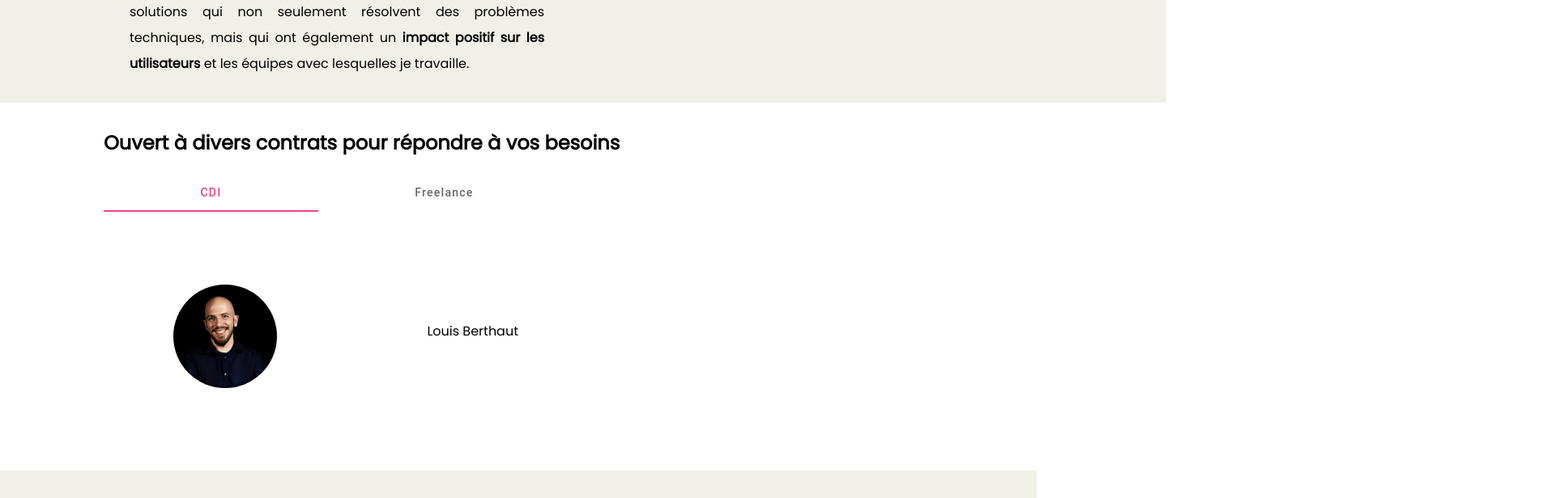
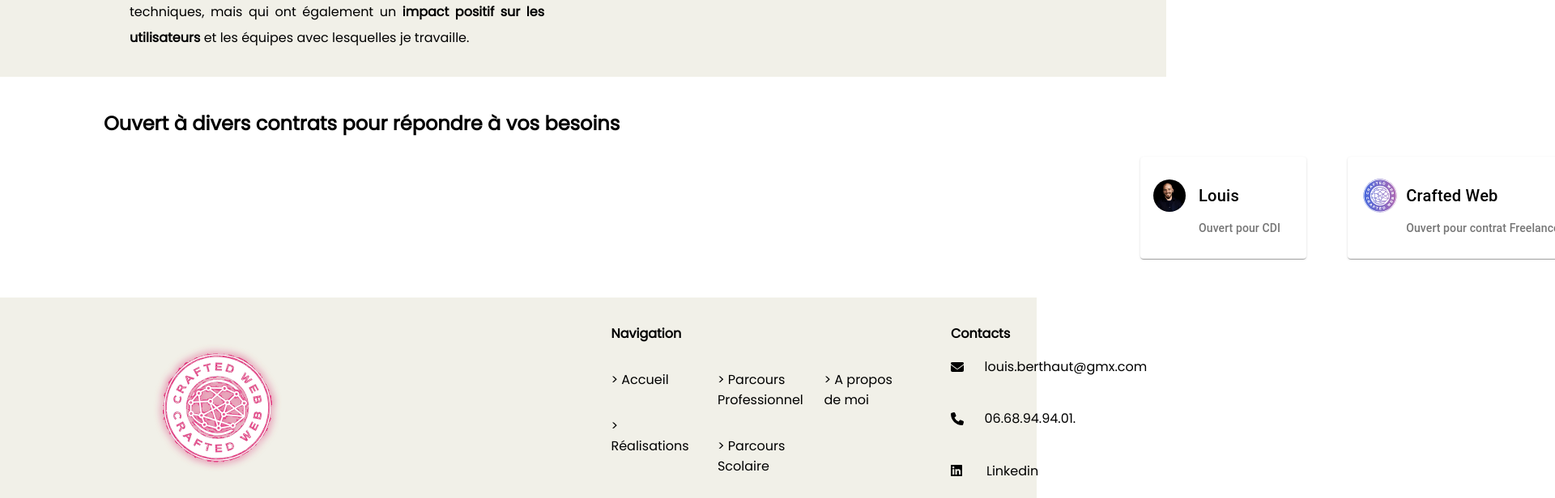
Before and after one commit to lberthaut/mysite, an Angular app: page / in a window 1280 px wide. Shown: the part 1040-1656 px from the top of the page at 81% size, 1920 px wide, since content can reach past the window. Built offline with nearby package versions, Linux system fonts and the light colour scheme.

Commit message:
add cards on index

```diff
--- a/src/app/components/prefooter/prefooter.component.scss
+++ b/src/app/components/prefooter/prefooter.component.scss
@@ -70,6 +70,6 @@
 }
 
   .contact_icon{
-    height: 4vh;
-    margin-right: 5vw;
+    height: 2vh;
+    margin-right: 3vw;
 }
--- a/src/app/pages/accueil/accueil.component.html
+++ b/src/app/pages/accueil/accueil.component.html
@@ -67,31 +67,47 @@
     </div>
   </div>
 
-  <div class="contracts_container">
+  <div class="cards_index_container">
     <h2 class="index_title">
       Ouvert à divers contrats pour répondre à vos besoins
     </h2>
-    <div class="contracts_box">
-      <mat-tab-group [color]="'accent'">
-        <mat-tab label="CDI">
-          <div class="contract_container">
-            <div class="pic_container">
-              <img class="pic_profile" src="assets/pics/pic_profile.png" />
-            </div>
-            <p class="contract_text">Louis Berthaut</p>
+    <div class="cards_container">
+      <mat-card class="card" id="card1">
+        <mat-card-header>
+          <div mat-card-avatar class="pic_container">
+            <img
+              class="pic_profile"
+              src="../../../assets/pics/pic_profile.png"
+            />
           </div>
-        </mat-tab>
-        <mat-tab label="Freelance"
-          ><div class="contract_container">
+          <mat-card-title class="card_title">
+            <p>Louis</p>
+          </mat-card-title>
+          <mat-card-subtitle class="card_subtitle">
+            <p>Ouvert pour CDI</p>
+          </mat-card-subtitle>
+        </mat-card-header>
+        <mat-card-content class="project_description"> </mat-card-content>
+      </mat-card>
+
+      <mat-card class="card" id="card2">
+        <mat-card-header>
+          <div mat-card-avatar>
             <img
-              class="logo"
+              class="logo_card"
               src="assets/logos/logo.svg"
               alt="logo crafted web"
             />
-            <p class="contract_text">Crafted Web</p>
-          </div></mat-tab
-        >
-      </mat-tab-group>
+          </div>
+          <mat-card-title class="card_title">
+            <p>Crafted Web</p>
+          </mat-card-title>
+          <mat-card-subtitle class="card_subtitle">
+            <p>Ouvert pour contrat Freelance</p>
+          </mat-card-subtitle>
+        </mat-card-header>
+        <mat-card-content class="card_description"> </mat-card-content>
+      </mat-card>
     </div>
   </div>
 </div>
--- a/src/app/pages/accueil/accueil.component.scss
+++ b/src/app/pages/accueil/accueil.component.scss
@@ -114,8 +114,12 @@
 }
 
 .cv_button{
-    margin: 6vh 0 4vh 20vh;
     cursor: pointer;
+    margin-bottom: 6vh;
+}
+
+.cv_link{
+  margin: 6vh 0 0 20vh;
 }
 
 .aboutme_text_container{
@@ -175,46 +179,44 @@
     line-height: 4vh;
 }
 
-.contracts_container{
-  margin-left: 10vw;
-  margin-top: 4vh;
+.index_title{
+  margin-bottom: 3vh;
 }
 
-.contracts_box{
-  width: 50%;
-  height: 40vh;
-}
-
-.contract_container{
-  margin-top: 6vh;
-}
-
-.contract_container{
-  display: flex;
-  flex-direction: row;
-  flex-wrap: nowrap;
-  align-items: center;
-  justify-content: space-between;
-  height: 25vh;
-}
-
-.contract_container>img{
-  height: 100%;
+.cards_index_container{
+  margin-top: 5vh;
+  margin-left: 10vw;
 }
 
 .pic_container{
-  height: 10vw;
-  width: 10vw;
   overflow: hidden;
   border-radius: 50%;
-  margin-left: 15%;
-  margin-top:2%;
+  margin-top: 7%;
 }
 
 .pic_profile{
   max-width: 100%;
 }
 
-.contract_text{
-  margin-right: 5vw;
+.cards_container{
+  display: flex;
+  flex-direction: row;
+  flex-wrap: nowrap;
+  align-items: center;
+  justify-content: left;
 }
+
+.card {
+  transform: translateX(100vw);
+  transition: transform 1s ease-out;
+  margin-right: 4vw;
+}
+
+.logo_card{
+  height:64px;
+  margin-left:-20px;
+}
+
+.card.show {
+  transform: translateX(0);
+}
--- a/src/app/pages/accueil/accueil.component.ts
+++ b/src/app/pages/accueil/accueil.component.ts
@@ -1,4 +1,10 @@
-import { Component, OnInit } from '@angular/core';
+import {
+  Component,
+  OnInit,
+  Renderer2,
+  ElementRef,
+  AfterViewInit,
+} from '@angular/core';
 import {
   trigger,
   state,
@@ -19,7 +25,7 @@ import { FormBuilder, Validators } from '@angular/forms';
     ]),
   ],
 })
-export class AccueilComponent implements OnInit {
+export class AccueilComponent implements OnInit, AfterViewInit {
   showTitle1 = false;
   showTitle2 = false;
   showTitle3 = false;
@@ -32,11 +38,34 @@ export class AccueilComponent implements OnInit {
   });
   isLinear = false;
 
-  constructor(private _formBuilder: FormBuilder) {}
+  constructor(
+    private _formBuilder: FormBuilder,
+    private renderer: Renderer2,
+    private el: ElementRef
+  ) {}
 
   ngOnInit() {
     setTimeout(() => (this.showTitle1 = true), 1000);
     setTimeout(() => (this.showTitle2 = true), 2000);
     setTimeout(() => (this.showTitle3 = true), 2500);
   }
+
+  ngAfterViewInit() {
+    window.addEventListener('scroll', () => {
+      const card1 = this.el.nativeElement.querySelector('#card1');
+      const card2 = this.el.nativeElement.querySelector('#card2');
+      const card1Pos = card1.getBoundingClientRect().top;
+      const card2Pos = card2.getBoundingClientRect().top;
+      const windowPos = window.innerHeight;
+      console.log(windowPos);
+
+      if (card1Pos * 1.5 < windowPos && card2Pos * 1.5 < windowPos) {
+        this.renderer.addClass(card1, 'show');
+        this.renderer.addClass(card2, 'show');
+      } else {
+        this.renderer.removeClass(card1, 'show');
+        this.renderer.removeClass(card2, 'show');
+      }
+    });
+  }
 }
```
